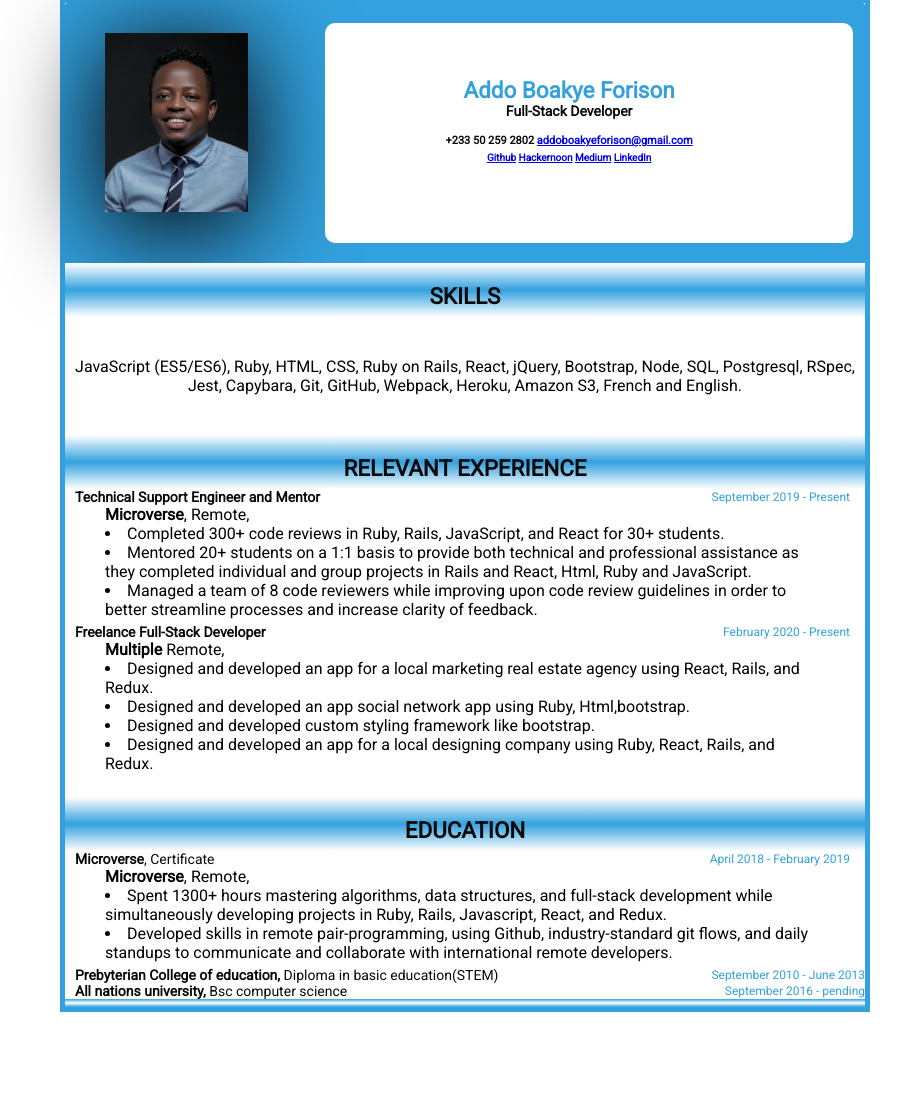
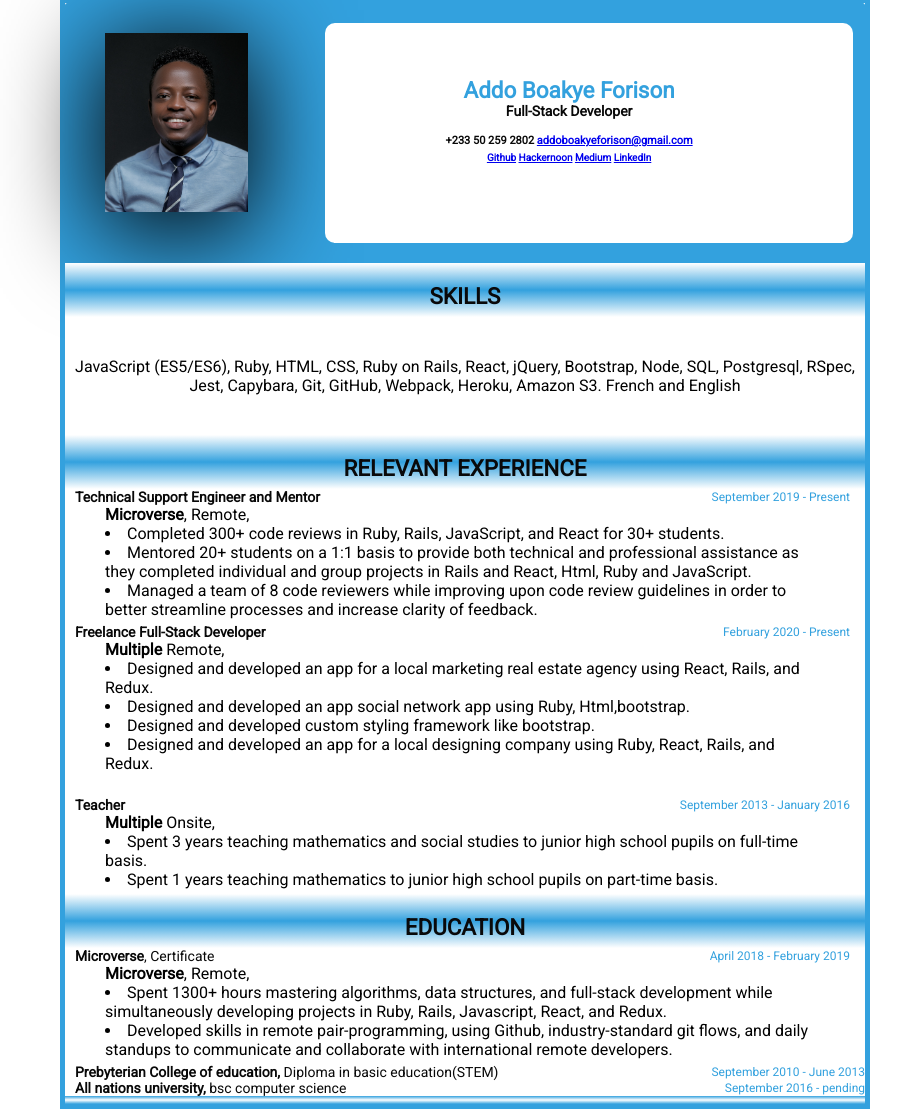
Before and after one commit to Forison/resume, a plain HTML site: page index.html in a window 1280 px wide. Shown: the part 2-1111 px from the top of the page, without its empty margins (175-1076 px from the left). Before the commit the page ends 1014 px from the top, so only its background shows below. Drawn offline with Linux system fonts and the light colour scheme.

Commit message:
added new feature3

```diff
--- a/index.html
+++ b/index.html
@@ -37,7 +37,7 @@
 				<div class="education">
 					<h1 class="main">SKILLS</h1>
 					<p>JavaScript (ES5/ES6), Ruby, HTML, CSS, Ruby on Rails, React, jQuery, Bootstrap, Node, SQL, Postgresql,
-						RSpec, Jest, Capybara, Git, GitHub, Webpack, Heroku, Amazon S3, French and English.</p>
+						RSpec, Jest, Capybara, Git, GitHub, Webpack, Heroku, Amazon S3. French and English</p>
 				</div>
 				<div class="experience">
 					<h1 class="main">RELEVANT EXPERIENCE</h1>
@@ -79,6 +79,17 @@
 					<br>
 				</div>
 			</div>
+
+		</div>
+		<div class="d-flex justify-content-between p-l">
+			<span class="t-2"><b>Teacher</b></span>
+			<span class="t-5">September 2013 - January 2016</span>
+		</div>
+		<div class="innermost">
+			<div><b>Multiple</b> Onsite,</div>
+			<li>Spent 3 years teaching mathematics and social studies to junior high school pupils on full-time basis.
+			</li>
+			<li>Spent 1 years teaching mathematics to junior high school pupils on part-time basis. </li>
 		</div>
 		<div class="education">
 			<h1 class="main">EDUCATION</h1>
@@ -102,7 +113,7 @@
 				<span class="m-0 t-5">September 2010 - June 2013</span>
 			</div>
 			<div class="d-flex justify-content-between align-items-center">
-				<span class="p-l t-2"><b>All nations university, </b>Bsc computer science</span>
+				<span class="p-l t-2"><b>All nations university, </b>bsc computer science</span>
 				<span class="m-0 t-5">September 2016 - pending</span>
 			</div>
 		</div>
```
